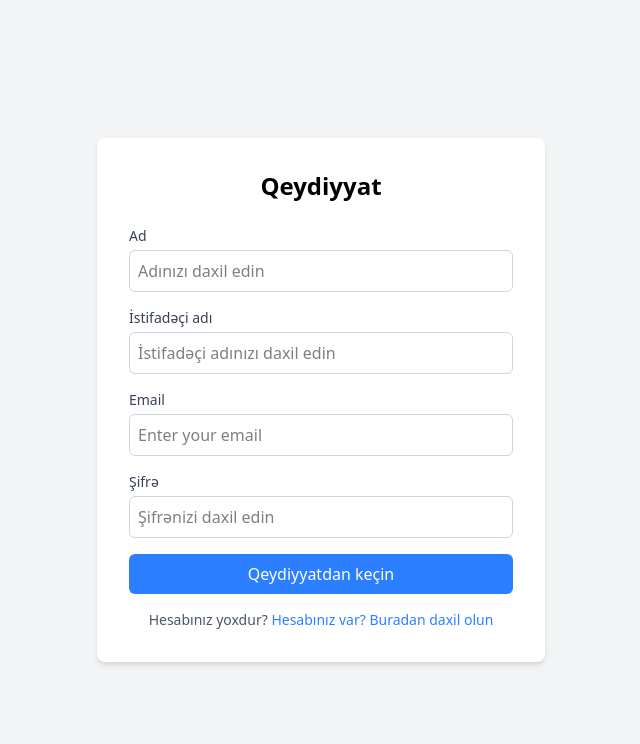
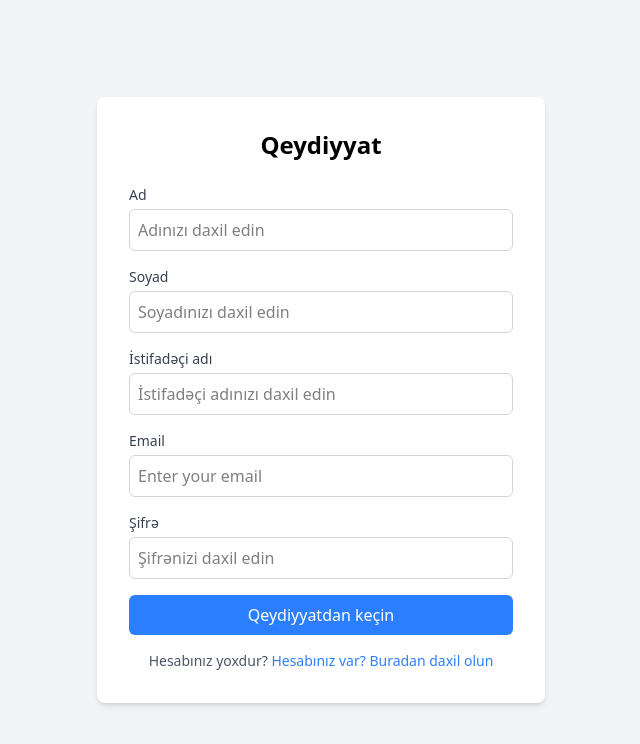
Before and after one commit to Aghakarim-23/exam-frontend, a React (Vite) app: page /register in a window 1280 px wide. Shown: the top 744 px of the page, without its empty margins (319-959 px from the left). Built offline with nearby package versions, Linux system fonts and the light colour scheme; no server answers.

Commit message:
add: surname to formdata

```diff
--- a/src/pages/auth/Register.jsx
+++ b/src/pages/auth/Register.jsx
@@ -6,6 +6,7 @@ import { toast } from "react-toastify";
 const Register = () => {
   const [formData, setFormData] = useState({
     name: "",
+    surname: "",
     username: "",
     email: "",
     password: "",
@@ -19,7 +20,7 @@ const Register = () => {
 
   const handleSubmit = async (e) => {
     e.preventDefault();
-      if (!formData.name || !formData.username || !formData.email || !formData.password) {
+      if (!formData.name || !formData.surname || !formData.username || !formData.email || !formData.password) {
       toast.error("Bütün xanaları doldurun");
       return;
     }
@@ -29,6 +30,7 @@ const Register = () => {
       toast.success(response.data?.message || "Qeydiyyat uğurlu oldu. Emailinizi təsdiqləyin.");
       setFormData({
         name: "",
+        surname: "",
         username: "",
         email: "",
         password: "",
@@ -59,6 +61,19 @@ const Register = () => {
                   placeholder="Adınızı daxil edin"
                   name="name"
                   value={formData.name}
+                  onChange={handleChange}
+                />
+              </div>
+              <div>
+                <label className="block mb-1 text-sm font-medium text-gray-700">
+                  Soyad
+                </label>
+                <input
+                  type="text"
+                  className="w-full p-2 border border-gray-300 rounded-md focus:outline-none focus:ring-2 focus:ring-blue-500"
+                  placeholder="Soyadınızı daxil edin"
+                  name="surname"
+                  value={formData.surname}
                   onChange={handleChange}
                 />
               </div>
```
